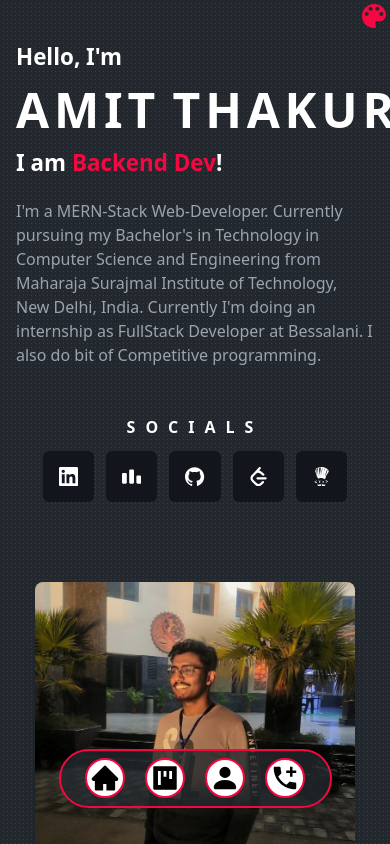
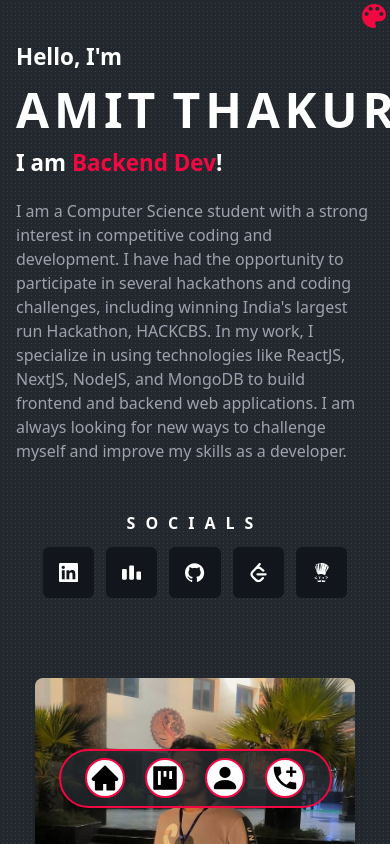
Before and after one commit to AmitThakur045/Portfolio, a React (Create React App) app: page / in a window 390 px wide. Shown: the top 844 px of the page. Built offline with nearby package versions, Linux system fonts and the light colour scheme.

Commit message:
added some styling

```diff
--- a/src/Utils/ColorPicker.js
+++ b/src/Utils/ColorPicker.js
@@ -8,7 +8,7 @@ const ColorPicker = ({ color, setColor }) => {
 
   return (
     <div
-      className="fixed flex flex-row justify-end items-start z-20"
+      className="fixed flex flex-row justify-end items-start z-40"
       style={{ right: "0px", top: "0px" }}
     >
       {showPicker ? (
--- a/src/components/About/About.js
+++ b/src/components/About/About.js
@@ -94,7 +94,7 @@ const About = ({ color }) => {
       <div className="w-full flex flex-col pt-8 snap-start" id="about">
         <div
           style={{ color: color }}
-          className="w-full flex justify-center items-center text-sm font-semibold mb-4"
+          className="w-full flex justify-center items-center text-sm font-semibold mb-4 tracking-[10px]"
         >
           GET TO KNOW
         </div>
--- a/src/components/Contact/Contact.js
+++ b/src/components/Contact/Contact.js
@@ -69,7 +69,7 @@ const Contact = ({ color }) => {
         </div>
         <div className="w-full flex justify-center items-center text-5xl font-bold sm:pb-7 pb-3">
           <h1 className="text-[#ffffff] flex flex-row justify-center text-[3rem]">
-            <JumbleWord word={"Contact Me"} color={color} secondary={"white"} />
+            <JumbleWord word={"Contact-Me"} color={color} secondary={"white"} />
           </h1>
         </div>
         <div className="flex sm:flex-row flex-col space-y-5 sm:space-y-0 justify-center sm:space-x-4 mt-14">
--- a/src/components/Home/Home.js
+++ b/src/components/Home/Home.js
@@ -41,7 +41,7 @@ const Home = ({ color }) => {
   return (
     <>
       <div
-        className="flex md:flex-row flex-col md:space-x-3 snap-start"
+        className="flex lg:flex-row flex-col md:space-x-3 snap-start"
         id="home"
       >
         <motion.div
@@ -81,11 +81,14 @@ const Home = ({ color }) => {
             ></span>
           </p>
           <p className="text-[1rem] pt-5 text-gray-400 w-full">
-            I'm a MERN-Stack Web-Developer. Currently pursuing my Bachelor's in
-            Technology in Computer Science and Engineering from Maharaja
-            Surajmal Institute of Technology, New Delhi, India. Currently I'm
-            doing an internship as FullStack Developer at Bessalani. I also do
-            bit of Competitive programming.
+            I am a Computer Science student with a strong interest in
+            competitive coding and development. I have had the opportunity to
+            participate in several hackathons and coding challenges, including
+            winning India's largest run Hackathon, HACKCBS. In my work, I
+            specialize in using technologies like ReactJS, NextJS, NodeJS, and
+            MongoDB to build frontend and backend web applications. I am always
+            looking for new ways to challenge myself and improve my skills as a
+            developer.
           </p>
           <div className="pt-12 space-y-3">
             <h1 className="font-semibold w-full md:text-left text-center tracking-[10px] uppercase">
@@ -144,7 +147,7 @@ const Home = ({ color }) => {
             duration: 1.4,
           }}
           viewport={{ once: true }}
-          className="md:flex-[0.4] w-full flex flex-row pt-32 md:justify-end justify-center items-center"
+          className="md:flex-[0.4] w-full flex flex-row pt-32 lg:justify-end justify-center items-center"
         >
           <div
             className="flex justify-end bg-[#101118] bg-opacity-80 rounded-lg h-[22rem] items-end shadow-lg"
--- a/src/components/Main/Main.js
+++ b/src/components/Main/Main.js
@@ -14,7 +14,7 @@ const Main = () => {
   return (
     <>
       <ColorPicker color={color} setColor={setColor} />
-      <div className="lg:px-24 md:px-12 px-4 py-10 w-full text-white snap-y snap-mandatory">
+      <div className="lg:px-24 md:px-12 px-4 py-10 w-full text-white snap-y snap-mandatory max-w-7xl">
         <Navbar color={color} />
         <Home color={color} />
         <Project color={color} />
--- a/src/components/Navbar/Downbar.js
+++ b/src/components/Navbar/Downbar.js
@@ -1,5 +1,5 @@
 import React from "react";
-
+import { motion } from "framer-motion";
 import { AiFillHome, AiFillProject } from "react-icons/ai";
 import { BsFillPersonFill } from "react-icons/bs";
 import { MdAddIcCall } from "react-icons/md";
@@ -25,11 +25,27 @@ const data = [
 
 const Downbar = ({ color }) => {
   return (
-    <div className="sm:hidden bottom-6 fixed h-[5.2rem] w-full bg-opacity-0 flex justify-center p-3">
-      <div style={{ borderColor: color}} className="w-[70vw] px-6 border-2 bg-[#23282e] bg-opacity-80 rounded-full flex justify-between items-center">
+    <motion.div
+      initial={{
+        y: 100,
+        opacity: 0,
+      }}
+      animate={{
+        y: 0,
+        opacity: 1,
+      }}
+      transition={{
+        duration: 1
+      }}
+      className="sm:hidden bottom-6 fixed h-[5.2rem] w-full bg-opacity-0 flex justify-center p-3 z-30"
+    >
+      <div
+        style={{ borderColor: color }}
+        className="w-[70vw] px-6 border-2 bg-[#23282e] bg-opacity-80 rounded-full flex justify-between items-center"
+      >
         {data.map((item, index) => (
           <a
-            style={{ borderColor: color}}
+            style={{ borderColor: color }}
             className="rounded-full border-2 w-[2.5rem] h-[2.5rem] text-black bg-white flex items-center justify-center"
             href={item.refr}
             key={index}
@@ -38,7 +54,7 @@ const Downbar = ({ color }) => {
           </a>
         ))}
       </div>
-    </div>
+    </motion.div>
   );
 };
 
--- a/src/components/Navbar/Navbar.js
+++ b/src/components/Navbar/Navbar.js
@@ -64,7 +64,11 @@ const Navbar = ({ color }) => {
           viewport={{ once: true }}
           className="col-span-2 w-full flex justify-end items-center"
         >
-          <a href={Amit_Thakur_Resume} download>
+          <a
+            href="https://drive.google.com/file/d/13EvGnn7tkWz6WKc-6qLz3z5YqPpCb0Ub/view"
+            target="_blank"
+            rel="noreferrer"
+          >
             <button
               style={{
                 color: hoverButton ? color : "white",
--- a/src/components/Project/Project.js
+++ b/src/components/Project/Project.js
@@ -223,7 +223,7 @@ const Project = ({ color }) => {
             duration: 0.5,
           }}
           viewport={{ once: true }}
-          className="flex flex-wrap space-x-3 justify-center md:px-20"
+          className="flex flex-wrap space-x-3 justify-center lg:px-20"
         >
           {techList.map((tech) => (
             <button
```
